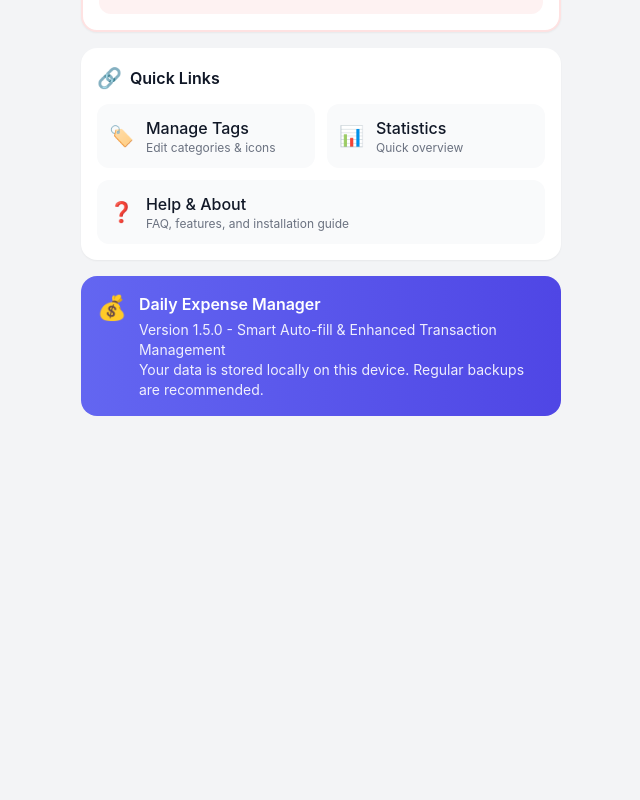
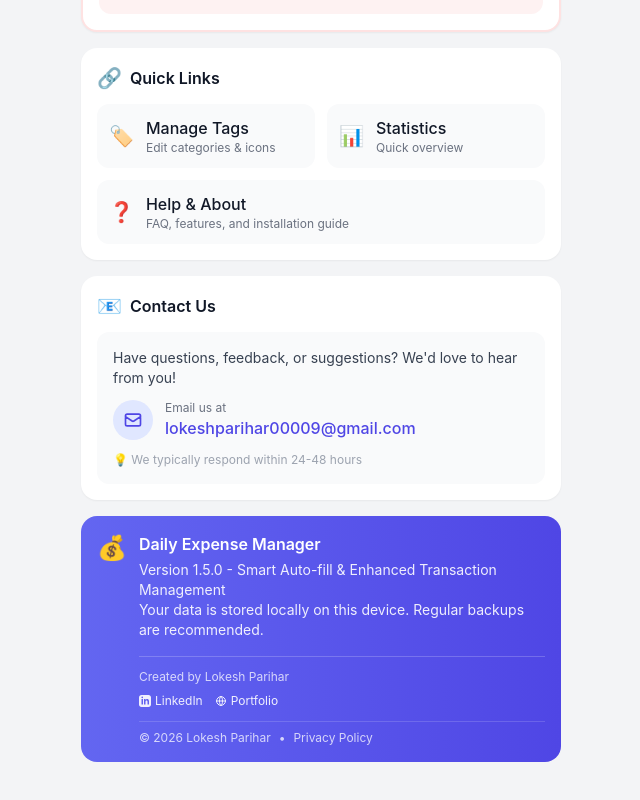
Before and after one commit to lokeshparihar100/Expense_Manager, a React (Vite) app: page /settings in a window 1280 px wide. Shown: the part 1998-2798 px from the top of the page, without its empty margins (319-959 px from the left). Before the commit the page ends 2590 px from the top, so only its background shows below. Built offline with nearby package versions, Linux system fonts and the light colour scheme.

Commit message:
Privacy policy and creator details

```diff
--- a/src/pages/Settings.jsx
+++ b/src/pages/Settings.jsx
@@ -118,6 +118,9 @@ const Settings = () => {
 
   // Collapsible sections
   const [expandedSection, setExpandedSection] = useState(null); // 'backup', 'scheduled', 'drive', null
+
+  // Privacy Policy Modal
+  const [showPrivacyModal, setShowPrivacyModal] = useState(false);
 
   // Load current stats and reminder settings on mount
   useEffect(() => {
@@ -1227,17 +1230,97 @@ const Settings = () => {
         </div>
       </div>
 
+      {/* Contact Us */}
+      <div className={`rounded-2xl p-4 mb-4 shadow-sm ${isDark ? 'bg-slate-800' : 'bg-white'}`}>
+        <h2 className={`font-semibold mb-3 flex items-center gap-2 ${isDark ? 'text-white' : 'text-gray-900'}`}>
+          <span className="text-xl">📧</span>
+          Contact Us
+        </h2>
+
+        <div className={`p-4 rounded-xl ${isDark ? 'bg-slate-700' : 'bg-gray-50'}`}>
+          <p className={`text-sm mb-3 ${isDark ? 'text-slate-300' : 'text-gray-700'}`}>
+            Have questions, feedback, or suggestions? We'd love to hear from you!
+          </p>
+
+          <div className="flex items-center gap-3">
+            <div className={`w-10 h-10 rounded-full flex items-center justify-center ${
+              isDark ? 'bg-primary-900/50' : 'bg-primary-100'
+            }`}>
+              <svg className={`w-5 h-5 ${isDark ? 'text-primary-400' : 'text-primary-600'}`} fill="none" stroke="currentColor" viewBox="0 0 24 24">
+                <path strokeLinecap="round" strokeLinejoin="round" strokeWidth={2} d="M3 8l7.89 5.26a2 2 0 002.22 0L21 8M5 19h14a2 2 0 002-2V7a2 2 0 00-2-2H5a2 2 0 00-2 2v10a2 2 0 002 2z" />
+              </svg>
+            </div>
+            <div className="flex-1">
+              <p className={`text-xs ${isDark ? 'text-slate-400' : 'text-gray-500'}`}>
+                Email us at
+              </p>
+              <a
+                href="mailto:lokeshparihar00009@gmail.com"
+                className={`font-medium ${isDark ? 'text-primary-400' : 'text-primary-600'} hover:underline`}
+              >
+                lokeshparihar00009@gmail.com
+              </a>
+            </div>
+          </div>
+
+          <p className={`text-xs mt-3 ${isDark ? 'text-slate-500' : 'text-gray-400'}`}>
+            💡 We typically respond within 24-48 hours
+          </p>
+        </div>
+      </div>
+
       {/* About */}
       <div className="bg-gradient-to-r from-primary-500 to-primary-600 rounded-2xl p-4 text-white">
         <div className="flex items-start gap-3">
           <span className="text-2xl">💰</span>
-          <div>
+          <div className="flex-1">
             <h3 className="font-semibold mb-1">Daily Expense Manager</h3>
             <p className="text-sm opacity-90">
               Version 1.5.0 - Smart Auto-fill & Enhanced Transaction Management<br />
               Your data is stored locally on this device.
               Regular backups are recommended.
             </p>
+
+            {/* Creator Info */}
+            <div className="mt-4 pt-3 border-t border-white/20">
+              <p className="text-xs opacity-75 mb-2">Created by Lokesh Parihar</p>
+              <div className="flex flex-wrap gap-3 text-xs">
+                <a
+                  href="https://www.linkedin.com/in/lokeshparihar100/"
+                  target="_blank"
+                  rel="noopener noreferrer"
+                  className="flex items-center gap-1 opacity-90 hover:opacity-100 hover:underline transition-opacity"
+                >
+                  <svg className="w-3 h-3" fill="currentColor" viewBox="0 0 24 24">
+                    <path d="M19 0h-14c-2.761 0-5 2.239-5 5v14c0 2.761 2.239 5 5 5h14c2.762 0 5-2.239 5-5v-14c0-2.761-2.238-5-5-5zm-11 19h-3v-11h3v11zm-1.5-12.268c-.966 0-1.75-.79-1.75-1.764s.784-1.764 1.75-1.764 1.75.79 1.75 1.764-.783 1.764-1.75 1.764zm13.5 12.268h-3v-5.604c0-3.368-4-3.113-4 0v5.604h-3v-11h3v1.765c1.396-2.586 7-2.777 7 2.476v6.759z"/>
+                  </svg>
+                  LinkedIn
+                </a>
+                <a
+                  href="https://lokeshparihar100.github.io/lokeshparihar100/"
+                  target="_blank"
+                  rel="noopener noreferrer"
+                  className="flex items-center gap-1 opacity-90 hover:opacity-100 hover:underline transition-opacity"
+                >
+                  <svg className="w-3 h-3" fill="none" stroke="currentColor" viewBox="0 0 24 24">
+                    <path strokeLinecap="round" strokeLinejoin="round" strokeWidth={2} d="M21 12a9 9 0 01-9 9m9-9a9 9 0 00-9-9m9 9H3m9 9a9 9 0 01-9-9m9 9c1.657 0 3-4.03 3-9s-1.343-9-3-9m0 18c-1.657 0-3-4.03-3-9s1.343-9 3-9m-9 9a9 9 0 019-9" />
+                  </svg>
+                  Portfolio
+                </a>
+              </div>
+            </div>
+
+            {/* Copyright & Privacy */}
+            <div className="mt-3 pt-2 border-t border-white/20 flex flex-wrap items-center gap-2 text-xs opacity-75">
+              <span>&copy; 2026 Lokesh Parihar</span>
+              <span>•</span>
+              <button
+                onClick={() => setShowPrivacyModal(true)}
+                className="hover:underline hover:opacity-100 transition-opacity"
+              >
+                Privacy Policy
+              </button>
+            </div>
           </div>
         </div>
       </div>
@@ -1586,6 +1669,111 @@ const Settings = () => {
           </p>
         </div>
       </Modal>
+
+      {/* Privacy Policy Modal */}
+      <Modal
+        isOpen={showPrivacyModal}
+        onClose={() => setShowPrivacyModal(false)}
+        title="Privacy Policy"
+      >
+        <div className="space-y-4 max-h-[60vh] overflow-y-auto pr-2">
+          <div className={`p-4 rounded-xl ${isDark ? 'bg-slate-700' : 'bg-blue-50'}`}>
+            <p className={`text-sm ${isDark ? 'text-slate-300' : 'text-gray-700'}`}>
+              Your privacy is important to us. This application is designed with privacy as a core principle.
+            </p>
+          </div>
+
+          <div className="space-y-3">
+            <div>
+              <h3 className={`font-semibold mb-2 flex items-center gap-2 ${isDark ? 'text-white' : 'text-gray-900'}`}>
+                <span className="text-lg">🔒</span>
+                Local Storage
+              </h3>
+              <p className={`text-sm ${isDark ? 'text-slate-400' : 'text-gray-600'}`}>
+                All your data is stored locally on your device. We do not have access to your transactions,
+                expenses, or any personal information.
+              </p>
+            </div>
+
+            <div>
+              <h3 className={`font-semibold mb-2 flex items-center gap-2 ${isDark ? 'text-white' : 'text-gray-900'}`}>
+                <span className="text-lg">🚫</span>
+                No Data Collection
+              </h3>
+              <p className={`text-sm ${isDark ? 'text-slate-400' : 'text-gray-600'}`}>
+                We do not collect, transmit, or store any personal information on external servers.
+                Your financial data remains completely private.
+              </p>
+            </div>
+
+            <div>
+              <h3 className={`font-semibold mb-2 flex items-center gap-2 ${isDark ? 'text-white' : 'text-gray-900'}`}>
+                <span className="text-lg">☁️</span>
+                Optional Cloud Integration
+              </h3>
+              <p className={`text-sm ${isDark ? 'text-slate-400' : 'text-gray-600'}`}>
+                Google Drive integration is completely optional and requires your explicit consent.
+                When enabled, backups are stored in your personal Google Drive account, which you control.
+              </p>
+            </div>
+
+            <div>
+              <h3 className={`font-semibold mb-2 flex items-center gap-2 ${isDark ? 'text-white' : 'text-gray-900'}`}>
+                <span className="text-lg">💾</span>
+                Full Data Control
+              </h3>
+              <p className={`text-sm ${isDark ? 'text-slate-400' : 'text-gray-600'}`}>
+                You have complete control over your data through export and import features.
+                You can backup, restore, or delete all your data at any time.
+              </p>
+            </div>
+
+            <div>
+              <h3 className={`font-semibold mb-2 flex items-center gap-2 ${isDark ? 'text-white' : 'text-gray-900'}`}>
+                <span className="text-lg">📊</span>
+                No Analytics or Tracking
+              </h3>
+              <p className={`text-sm ${isDark ? 'text-slate-400' : 'text-gray-600'}`}>
+                We do not use any third-party analytics, tracking tools, or advertising services.
+                Your usage patterns and behavior are not monitored or recorded.
+              </p>
+            </div>
+
+            <div>
+              <h3 className={`font-semibold mb-2 flex items-center gap-2 ${isDark ? 'text-white' : 'text-gray-900'}`}>
+                <span className="text-lg">🔐</span>
+                Security
+              </h3>
+              <p className={`text-sm ${isDark ? 'text-slate-400' : 'text-gray-600'}`}>
+                Since your data is stored locally in your browser, it's protected by your device's
+                security measures. We recommend regular backups to prevent data loss.
+              </p>
+            </div>
+
+            <div>
+              <h3 className={`font-semibold mb-2 flex items-center gap-2 ${isDark ? 'text-white' : 'text-gray-900'}`}>
+                <span className="text-lg">📧</span>
+                Contact
+              </h3>
+              <p className={`text-sm ${isDark ? 'text-slate-400' : 'text-gray-600'}`}>
+                For questions or concerns about privacy, please contact us at{' '}
+                <a
+                  href="mailto:lokeshparihar00009@gmail.com"
+                  className={`font-medium ${isDark ? 'text-primary-400' : 'text-primary-600'} hover:underline`}
+                >
+                  lokeshparihar00009@gmail.com
+                </a>
+              </p>
+            </div>
+          </div>
+
+          <div className={`mt-4 p-3 rounded-xl ${isDark ? 'bg-green-900/30 text-green-400' : 'bg-green-50 text-green-700'}`}>
+            <p className="text-sm">
+              <strong>Last Updated:</strong> February 2026
+            </p>
+          </div>
+        </div>
+      </Modal>
     </div>
   );
 };
```
